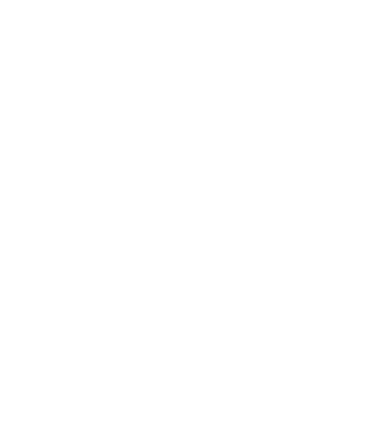
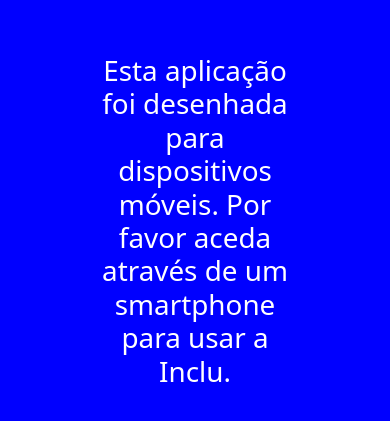
Before and after one commit to AfonsoCunha/Inclu-Voxpop, a React (Create React App) app in the folder App/: page /privacy-policy in a window 390 px wide. Before the commit this address had no page. Shown: the part 201-622 px from the top of the page. Built offline with nearby package versions, Linux system fonts and the light colour scheme.

Commit message:
Added privacy policy and message for non mobile browsers

```diff
--- a/App/package.json
+++ b/App/package.json
@@ -11,6 +11,7 @@
     "flatted": "^3.2.7",
     "react": "^18.2.0",
     "react-bootstrap": "^2.7.2",
+    "react-device-detect": "^2.2.3",
     "react-dom": "^18.2.0",
     "react-router-dom": "^6.10.0",
     "react-scripts": "5.0.1",
--- a/App/src/App.css
+++ b/App/src/App.css
@@ -90,3 +90,28 @@
 .change-location-button {
   font-size: calc(1.325rem + .9vw);
 }
+
+.browser-view-div {
+  top: 0;
+  position: absolute;
+  height: 100%;
+  width: 100%;
+  background-color: blue;
+}
+
+.browser-view-h {
+  position: absolute;
+  top: 50%;
+  right: 50%;
+  transform: translate(50%, -50%);
+  color: white;
+}
+
+.privacy-policy-btn {
+  color: white;
+  text-decoration: none;
+  position: absolute;
+  bottom: 10px;
+  left: 50%;
+  transform: translate(-50%, 0);
+}
--- a/App/src/App.js
+++ b/App/src/App.js
@@ -1,24 +1,38 @@
-import React, { useState } from 'react';
-import './App.css';
-import Home from './components/Home';
-import Camera from './components/Camera';
-import ErrorMessage from './components/ErrorMessage';
-import { BrowserRouter as Router, Route, Routes } from 'react-router-dom';
+import React, { useState } from "react";
+import "./App.css";
+import Home from "./components/Home";
+import Camera from "./components/Camera";
+import ErrorMessage from "./components/ErrorMessage";
+import PrivacyPolicy from "./components/PrivacyPolicy";
+import { BrowserRouter as Router, Route, Routes } from "react-router-dom";
+import { BrowserView, MobileView } from "react-device-detect";
 
 function App() {
-
-  const [errorMessage, setErrorMessage] = useState('');
+  const [errorMessage, setErrorMessage] = useState("");
 
   return (
+    <>
+      <BrowserView>
+        <div className="browser-view-div text-center">
+          <h1 className="browser-view-h">
+            Esta aplicação foi desenhada para dispositivos móveis. Por favor aceda através de um smartphone para usar a
+            Inclu.
+          </h1>
+        </div>
+      </BrowserView>
+      <MobileView>
         <Router>
           <div className="App h-100">
             <Routes>
               <Route exact path="/" element={<Home />} />
               <Route path="/camera/:id" element={<Camera setErrorMessage={setErrorMessage} />} />
+              <Route exact path="/privacy-policy" element={<PrivacyPolicy />} />
             </Routes>
             {errorMessage && <ErrorMessage message={errorMessage} />}
           </div>
         </Router>
+      </MobileView>
+    </>
   );
 }
 
--- a/App/src/components/Camera.js
+++ b/App/src/components/Camera.js
@@ -2,7 +2,6 @@
 import { useParams, useNavigate } from "react-router-dom";
 import { locations } from "../data/locations";
 import SelectLocationModal from "./SelectLocationModal";
-import useWindowDimensions from "../hooks/useWindowDimensions";
 import { Button } from "react-bootstrap";
 import { getRecognitionData, loadRecognitionModel, initializeModel } from "../utils/recognition";
 import { fetchAudio } from "../utils/fetchAudio";
@@ -339,6 +338,15 @@
       <div className="camera-div">
         <video ref={videoRef} />
       </div>
+      <a
+        color="primary"
+        className="privacy-policy-btn"
+        onClick={() => {
+          navigate('/privacy-policy');
+        }}
+      >
+        Política de Privacidade
+      </a>
     </div>
   );
 }
--- /dev/null
+++ b/App/src/components/PrivacyPolicy.js
@@ -0,0 +1,54 @@
+import React from 'react';
+
+const PrivacyPolicy = () => {
+  return (
+    <div className='container'>
+      <h1>Política de Privacidade da Inclu</h1>
+      <p>Última atualização: [Insira a data da última atualização]</p>
+      <p>
+        Agradecemos por escolher utilizar a aplicação web Inclu ("Aplicação")! Esta política de privacidade descreve como recolhemos, usamos e partilhamos informações quando utilizas a nossa aplicação.
+      </p>
+
+      <h2>1. Informações recolhidas</h2>
+      <p>
+        A Inclu é uma aplicação que utiliza a câmara do teu smartphone para fornecer indicações sobre o ambiente ao teu redor. É importante ressaltar que não recolhemos quaisquer dados pessoais durante a utilização da aplicação. A Inclu não tem acesso nem recolhe informações sobre a tua identidade, nome, endereço de e-mail ou qualquer outra informação pessoal identificável.
+      </p>
+
+      <h2>2. Utilização das informações</h2>
+      <p>
+        A Inclu utiliza exclusivamente as informações visuais capturadas pela câmara do teu smartphone para fornecer as indicações sobre o ambiente. As imagens capturadas não são armazenadas ou guardadas pela Inclu. O objetivo da Inclu é proporcionar uma experiência de utilização segura e privada, sem comprometer a tua privacidade.
+      </p>
+
+      <h2>3. Cookies e Tecnologias Semelhantes</h2>
+      <p>
+        A Inclu pode utilizar cookies ou tecnologias semelhantes para melhorar a experiência do utilizador. Estas tecnologias não são utilizadas para recolher informações pessoais sobre ti, mas sim para otimizar o desempenho e a funcionalidade da aplicação.
+      </p>
+
+      <h2>4. Partilha de informações</h2>
+      <p>
+        A Inclu não partilha quaisquer informações pessoais com terceiros. As informações visuais capturadas pela câmara do teu smartphone são processadas localmente no dispositivo e não são enviadas ou partilhadas com nenhum servidor ou serviço externo.
+      </p>
+
+      <h2>5. Segurança</h2>
+      <p>
+        A Inclu adota medidas de segurança adequadas para proteger as informações e garantir a confidencialidade dos dados. No entanto, deves estar ciente de que nenhum método de transmissão pela Internet ou de armazenamento eletrónico é 100% seguro, e não podemos garantir a segurança absoluta das informações.
+      </p>
+
+      <h2>6. Alterações a esta Política de Privacidade</h2>
+      <p>
+        Podemos atualizar esta Política de Privacidade periodicamente. Recomendamos que revejas esta política regularmente para estar informado sobre quaisquer alterações. O uso contínuo da aplicação após quaisquer alterações nesta política será considerado como aceitação dessas alterações.
+      </p>
+
+      <h2>7. Contacto</h2>
+      <p>
+        Se tiveres alguma dúvida sobre esta Política de Privacidade, por favor, entra em contacto connosco através [inserir informações de contacto].
+      </p>
+
+      <p>
+        Ao utilizar a Inclu, concordas com os termos desta Política de Privacidade. Se não concordas com estes termos, por favor, não utilizes a aplicação.
+      </p>
+    </div>
+  );
+};
+
+export default PrivacyPolicy;
--- a/App/src/index.js
+++ b/App/src/index.js
@@ -5,6 +5,7 @@
 import * as serviceWorkerRegistration from "./serviceWorkerRegistration";
 import reportWebVitals from "./reportWebVitals";
 import "bootstrap/dist/css/bootstrap.min.css";
+import { BrowserRouter } from 'react-router-dom';
 
 const root = ReactDOM.createRoot(document.getElementById("root"));
 root.render(
```
Also changed, not shown: 1 other file (tests, documents, lock files or other folders). Lines whose indentation alone changed are shown as unchanged.
